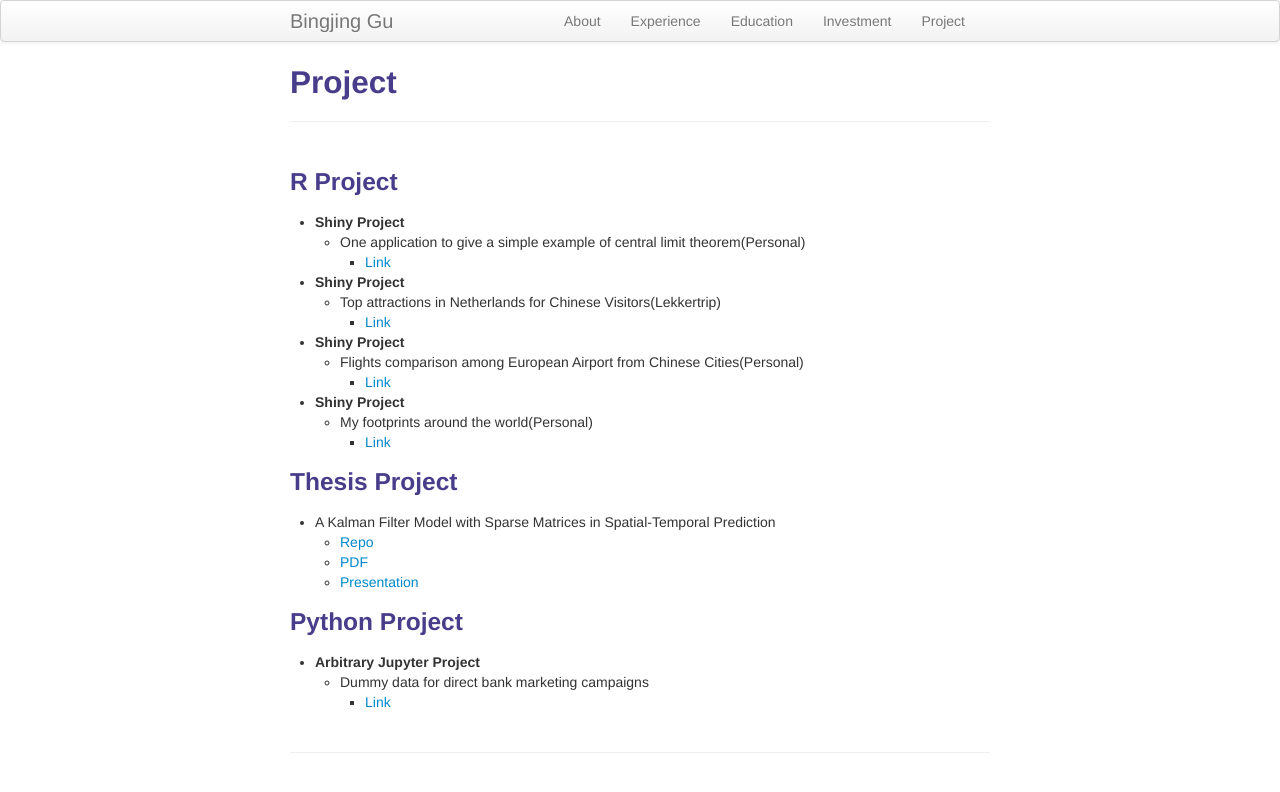
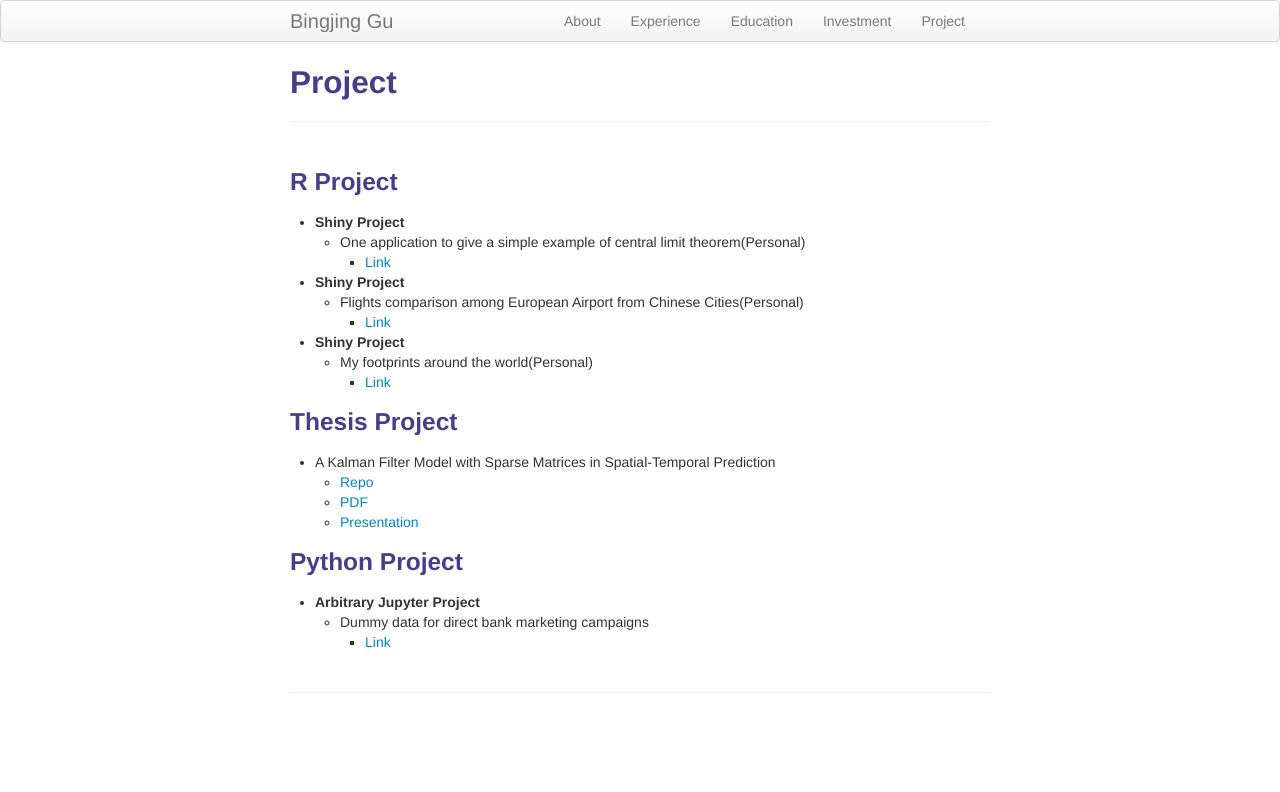
Before and after one commit to sangaj/sangaj.github.io, a Jekyll site: the page built from pages/Project.md, in a window 1280 px wide. Shown: the top 792 px of the page. Built offline with Jekyll 4.4.1, drawn with Linux system fonts in a browser that asks for light colours.

Commit message:
Update Project.md

```diff
--- a/pages/Project.md
+++ b/pages/Project.md
@@ -7,10 +7,6 @@ title: Project
 - **Shiny Project**
   -  One application to give a simple example of central limit theorem(Personal)
      -  [Link](https://sangaj.shinyapps.io/clt_proof_in_histogram/)
-
-- **Shiny Project**
-  -  Top attractions in Netherlands for Chinese Visitors(Lekkertrip)
-     -  [Link](https://sangaj.shinyapps.io/attraction/)
 
 - **Shiny Project**
   -  Flights comparison among European Airport from Chinese Cities(Personal)
```
